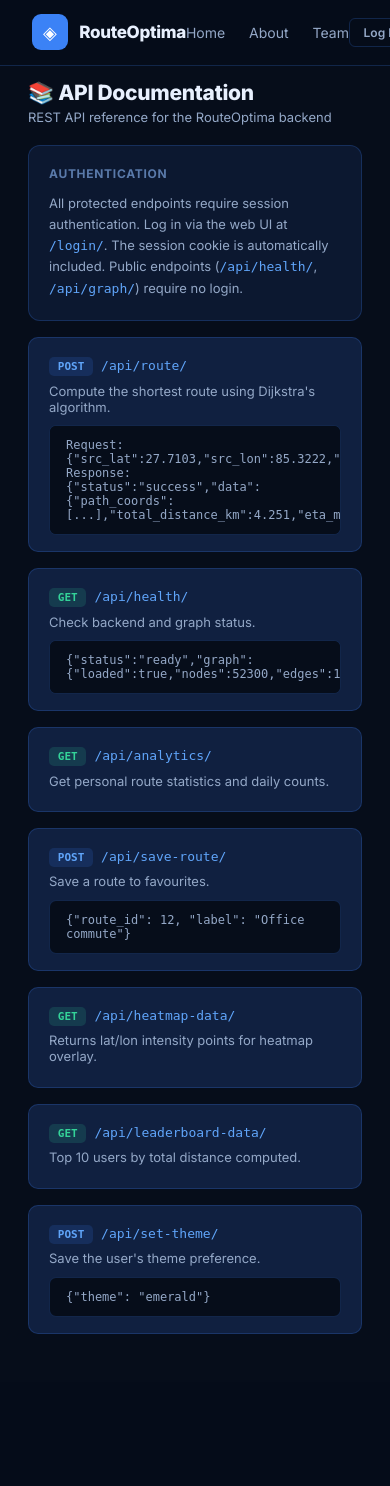
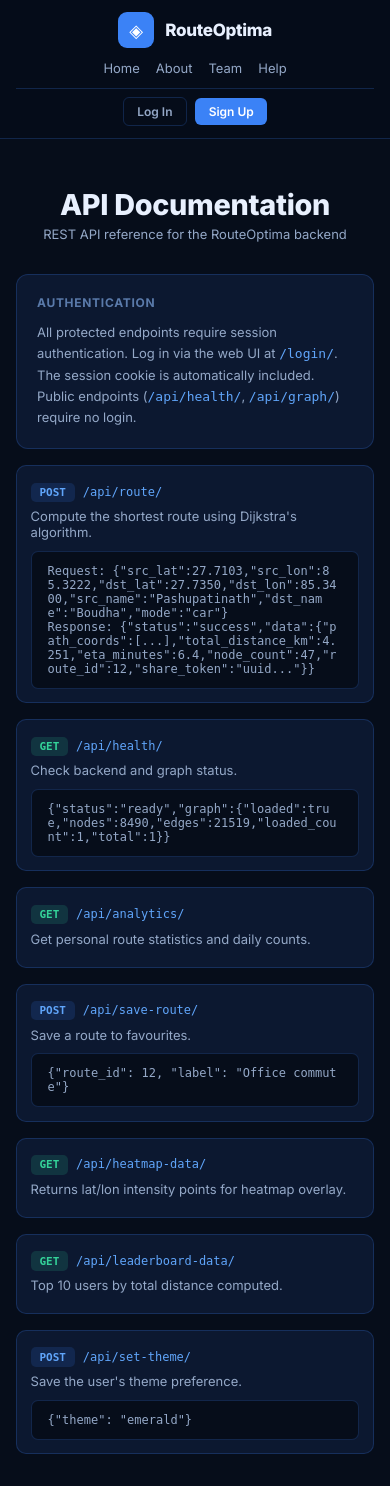
Before and after one commit to Sohit-Giri/cappropject, a Django app: page /docs/ in a window 390 px wide. Before the commit the page ends 1334 px from the top, so only its background shows below. Run offline with Django 5.2, Linux system fonts and the light colour scheme.

Commit message:
Update API metrics to 8490 nodes and verify responsive code block text layout

```diff
--- a/backend/routing/templates/routing/docs.html
+++ b/backend/routing/templates/routing/docs.html
@@ -1,55 +1,163 @@
 {% extends 'routing/base.html' %}
 {% block title %}Documentation — RouteOptima{% endblock %}
 {% block public %}
+
+<style>
+  /* Prevent large JSON payloads from breaking horizontal container limits */
+  .code-block {
+    background: var(--bg0);
+    border: 1px solid var(--border);
+    border-radius: 7px;
+    padding: .75rem 1rem;
+    font-family: monospace;
+    font-size: 12px;
+    color: var(--text2);
+    overflow-x: auto;
+    margin-top: .65rem;
+    white-space: pre-wrap; /* Wraps long JSON strings onto the next line on small viewports */
+    word-break: break-all;
+  }
+
+  .api-endpoint {
+    background: var(--bg1);
+    border: 1px solid var(--border);
+    border-radius: 10px;
+    padding: 1rem 1.25rem;
+    margin-bottom: 1rem;
+  }
+
+  /* ==========================================================================
+     MOBILE RESPONSIVE BREAKPOINTS & ELEMENT OVERLAP REMOVAL (NO EMOJIS)
+     ========================================================================== */
+  @media (max-width: 768px) {
+    /* Responsive Top Navigation Stack */
+    .landing-nav {
+      padding: 0.75rem 1rem;
+      flex-direction: column;
+      gap: 0.75rem;
+      position: relative; /* Prevents text elements from sliding underneath navigation layer */
+    }
+
+    .nav-links {
+      gap: 1rem;
+      flex-wrap: wrap;
+      justify-content: center;
+    }
+
+    .nav-links a {
+      font-size: 13px;
+    }
+
+    .nav-actions {
+      width: 100%;
+      justify-content: center;
+      gap: 0.5rem;
+      flex-wrap: wrap;
+      border-top: 1px solid var(--border);
+      padding-top: 0.5rem;
+    }
+
+    /* Page Headings Padding Re-calculations */
+    .page-header {
+      padding: 3rem 1rem 1rem !important;
+      text-align: center;
+    }
+
+    .page-header h1 {
+      font-size: 1.8rem;
+    }
+
+    .page-body {
+      padding: 1rem !important;
+    }
+
+    /* Adapt inner layout card padding for compact look */
+    .api-endpoint {
+      padding: 0.85rem;
+    }
+
+    .endpoint-url {
+      font-size: 12px;
+      word-break: break-all;
+    }
+  }
+</style>
+
 <nav class="landing-nav">
-  <a href="{% url 'landing' %}" class="landing-logo"><div class="icon">&#9672;</div><div><div class="name">RouteOptima</div></div></a>
-  <div class="nav-links"><a href="{% url 'landing' %}">Home</a><a href="{% url 'about' %}">About</a><a href="{% url 'team' %}">Team</a></div>
+  <a href="{% url 'landing' %}" class="landing-logo">
+    <div class="icon">&#9672;</div>
+    <div><div class="name">RouteOptima</div></div>
+  </a>
+  <div class="nav-links">
+    <a href="{% url 'landing' %}">Home</a>
+    <a href="{% url 'about' %}">About</a>
+    <a href="{% url 'team' %}">Team</a>
+    <a href="{% url 'help' %}">Help</a>
+  </div>
   <div class="nav-actions">
-    {% if user.is_authenticated %}<a href="{% url 'dashboard' %}" class="btn btn-primary btn-sm">Dashboard</a>
-    {% else %}<a href="{% url 'login' %}" class="btn btn-ghost btn-sm">Log In</a><a href="{% url 'register' %}" class="btn btn-primary btn-sm">Sign Up</a>{% endif %}
+    {% if user.is_authenticated %}
+    <a href="{% url 'dashboard' %}" class="btn btn-primary btn-sm">Dashboard</a>
+    {% else %}
+    <a href="{% url 'login' %}"    class="btn btn-ghost btn-sm">Log In</a>
+    <a href="{% url 'register' %}" class="btn btn-primary btn-sm">Sign Up</a>
+    {% endif %}
   </div>
 </nav>
+
 {% block content %}
-<div class="page-header" style="padding-top:5rem"><h1>📚 API Documentation</h1><div class="desc">REST API reference for the RouteOptima backend</div></div>
+<div class="page-header" style="padding-top:5rem">
+  <h1>API Documentation</h1>
+  <div class="desc">REST API reference for the RouteOptima backend</div>
+</div>
+
 <div class="page-body">
   <div class="content-wrap">
+
     <div class="card" style="margin-bottom:1rem">
       <div class="card-title">Authentication</div>
       <p style="font-size:13px;color:var(--text2);line-height:1.6">All protected endpoints require session authentication. Log in via the web UI at <code style="color:var(--accent2)">/login/</code>. The session cookie is automatically included. Public endpoints (<code style="color:var(--accent2)">/api/health/</code>, <code style="color:var(--accent2)">/api/graph/</code>) require no login.</p>
     </div>
+
     <div class="api-endpoint">
       <div><span class="endpoint-method method-post">POST</span><span class="endpoint-url">/api/route/</span></div>
       <p style="font-size:13px;color:var(--text2);margin:.4rem 0">Compute the shortest route using Dijkstra's algorithm.</p>
       <div class="code-block">Request: {"src_lat":27.7103,"src_lon":85.3222,"dst_lat":27.7350,"dst_lon":85.3400,"src_name":"Pashupatinath","dst_name":"Boudha","mode":"car"}
 Response: {"status":"success","data":{"path_coords":[...],"total_distance_km":4.251,"eta_minutes":6.4,"node_count":47,"route_id":12,"share_token":"uuid..."}}</div>
     </div>
+
     <div class="api-endpoint">
       <div><span class="endpoint-method method-get">GET</span><span class="endpoint-url">/api/health/</span></div>
       <p style="font-size:13px;color:var(--text2);margin:.4rem 0">Check backend and graph status.</p>
-      <div class="code-block">{"status":"ready","graph":{"loaded":true,"nodes":52300,"edges":119800,"loaded_count":5,"total":5}}</div>
+      <div class="code-block">{"status":"ready","graph":{"loaded":true,"nodes":8490,"edges":21519,"loaded_count":1,"total":1}}</div>
     </div>
+
     <div class="api-endpoint">
       <div><span class="endpoint-method method-get">GET</span><span class="endpoint-url">/api/analytics/</span></div>
       <p style="font-size:13px;color:var(--text2);margin:.4rem 0">Get personal route statistics and daily counts.</p>
     </div>
+
     <div class="api-endpoint">
       <div><span class="endpoint-method method-post">POST</span><span class="endpoint-url">/api/save-route/</span></div>
       <p style="font-size:13px;color:var(--text2);margin:.4rem 0">Save a route to favourites.</p>
       <div class="code-block">{"route_id": 12, "label": "Office commute"}</div>
     </div>
+
     <div class="api-endpoint">
       <div><span class="endpoint-method method-get">GET</span><span class="endpoint-url">/api/heatmap-data/</span></div>
       <p style="font-size:13px;color:var(--text2);margin:.4rem 0">Returns lat/lon intensity points for heatmap overlay.</p>
     </div>
+
     <div class="api-endpoint">
       <div><span class="endpoint-method method-get">GET</span><span class="endpoint-url">/api/leaderboard-data/</span></div>
       <p style="font-size:13px;color:var(--text2);margin:.4rem 0">Top 10 users by total distance computed.</p>
     </div>
+
     <div class="api-endpoint">
       <div><span class="endpoint-method method-post">POST</span><span class="endpoint-url">/api/set-theme/</span></div>
       <p style="font-size:13px;color:var(--text2);margin:.4rem 0">Save the user's theme preference.</p>
       <div class="code-block">{"theme": "emerald"}</div>
     </div>
+
   </div>
 </div>
 {% endblock %}
```
